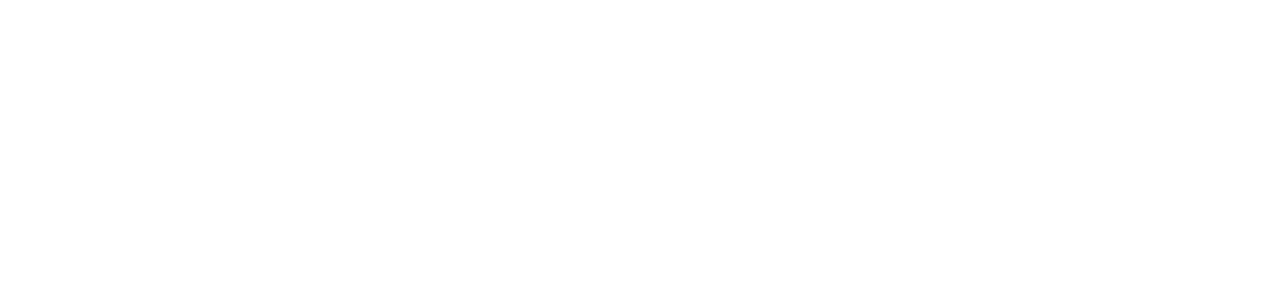
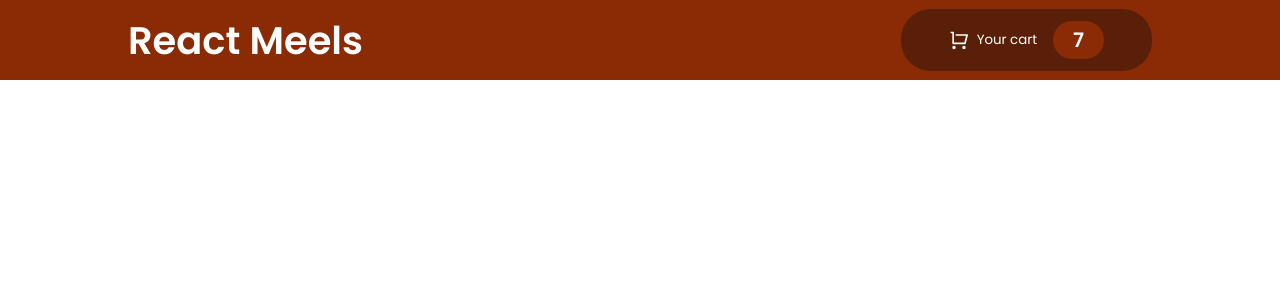
Before and after one commit to haditsy/food-app, a React (Create React App) app: page / in a window 1280 px wide. Shown: the top 300 px of the page. Built offline with nearby package versions, Linux system fonts and the light colour scheme.

Commit message:
add header component

```diff
--- a/src/App.js
+++ b/src/App.js
@@ -1,10 +1,11 @@
+import Header from "./components/header/Header";
 
 
 function App() {
   return (
     <div >
-      {/* <Header />
-      <MeelsSummary />
+      <Header />
+      {/* <MeelsSummary />
       <Meels />
       <MeelItem />  */}
 
--- /dev/null
+++ b/src/assets/index.js
@@ -0,0 +1 @@
+export {ReactComponent as BasketIcon} from "./icons/basket-icon (2).svg";
--- /dev/null
+++ b/src/components/header/Header.jsx
@@ -0,0 +1,32 @@
+import React from 'react'
+import { styled } from 'styled-components'
+import { BasketIcon } from '../../assets'
+import HeaderCartButton from './HeaderCartButton'
+
+const Header = () => {
+  return (
+    <StyledHeader>
+        <h1>React Meels</h1>
+        <HeaderCartButton />
+    </StyledHeader>
+  )
+}
+const StyledHeader = styled('header')`
+    position: fixed;
+    top:0;
+    left: 0;
+    width: 100%;
+    height: 5rem;
+    color: white;
+    background-color: #8a2b06;
+    display:flex;
+    justify-content: space-between;
+    align-items: center;
+    padding: 0 10%;
+    box-shadow: 0 2px 8px rgba(0, 0, 0, 0.2)
+    z-index: 10;
+    & > h1 {
+        font-size: 2.4rem
+    }
+`
+export default Header
--- /dev/null
+++ b/src/components/header/HeaderCartButton.jsx
@@ -0,0 +1,75 @@
+import React from 'react'
+import { keyframes, styled } from 'styled-components'
+import { BasketIcon } from '../../assets'
+
+const HeaderCartButton = () => {
+  return (
+        <StyledButton>
+            <BasketIcon  className='bump'/>
+            <span>Your cart</span>
+            <Badge>7</Badge>
+        </StyledButton>
+  )
+}
+
+
+const Badge = styled('span')`
+   background-color: #8a2b06;
+   font-weight: 700;
+   padding: 4px 20px;
+   border-radius: 30px;
+   font-size: 20px;
+   margin-left: 1rem;
+`
+
+
+const StyledButton = styled('button')`
+    cursor: pointer;
+    border: none;
+    color: white;
+    background-color: #5a1f08;
+    padding: 0.75rem 3rem;
+    border-radius: 30px;
+    &:hover,
+    &:active{
+        background-color: #461805;
+    }
+    display: flex;
+    justify-content: space-around;
+    align-items: center;
+
+    &:active > ${Badge}, &:hover {
+        background-color: #671f03;
+        animation: BUMP 300ms ease-out;
+    }
+
+    & > svg {
+        margin-right: 0.5rem;
+    }
+
+    & > .bump{
+        font-size: 1rem;
+        font-weight: 600;
+    }
+
+    @keyframes BUMP {
+        0% {
+        transform: scale(1);
+    }
+    10% {
+        transform: scale(0.9);
+    }
+    30% {
+        transform: scale(1.1);
+    }
+    50% {
+        transform: scale(1.15);
+    }
+    100% {
+        transform: scale(1);
+    }
+    }
+`
+
+
+export default HeaderCartButton
--- a/src/index.css
+++ b/src/index.css
@@ -2,6 +2,7 @@
   padding: 0;
   margin: 0;
   box-sizing: border-box;
+  font-family: 'Poppins', sans-serif;
  }
 
  body {
```
Also changed, not shown: src/assets/icons/basket-icon (2).svg (added).
